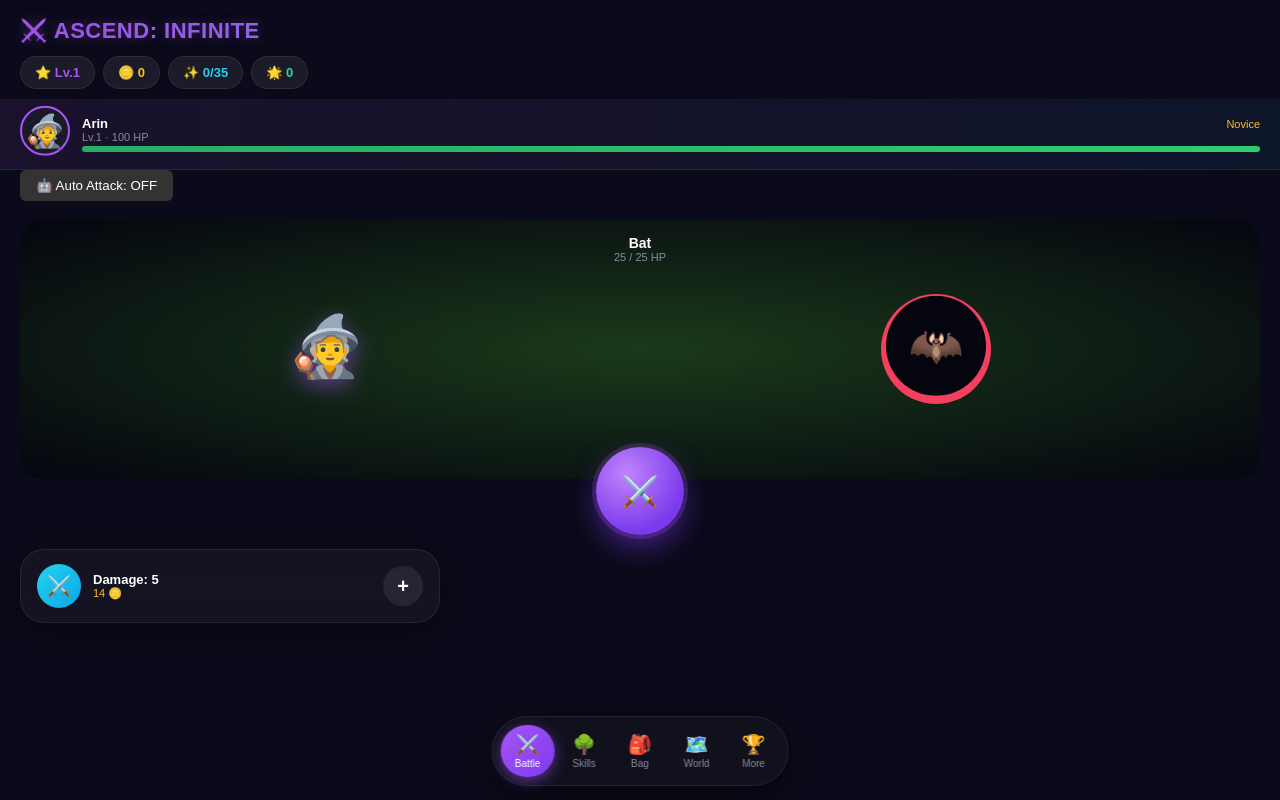
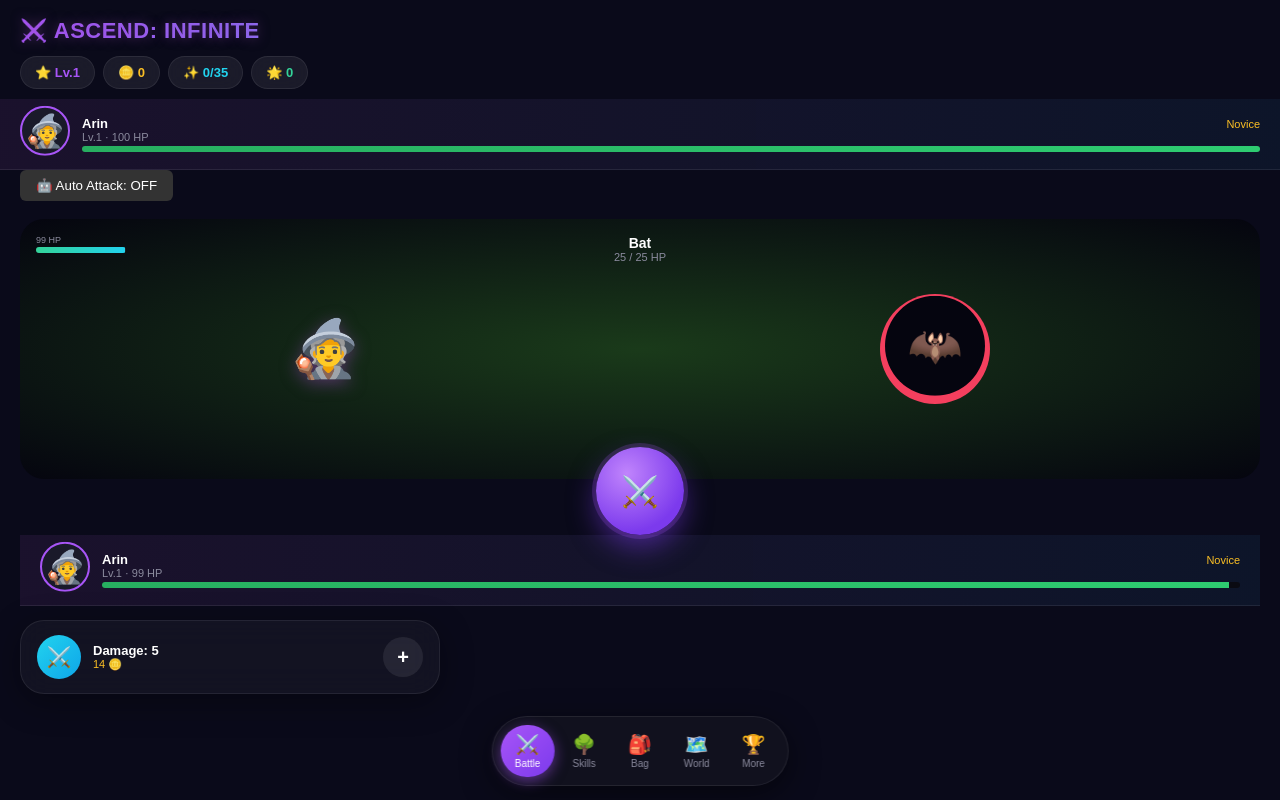
Before and after one commit to baidawi433/ascend-infinite, a React (Vite) app: page / in a window 1280 px wide. Built offline with nearby package versions, Linux system fonts and the light colour scheme.

Commit message:
feat: enemies fight back - player HP system with damage, regen, and down/recovery state

```diff
--- a/src/App.jsx
+++ b/src/App.jsx
@@ -2,6 +2,7 @@ import ToastNotification from "./components/ToastNotification";
 import LevelUpOverlay from "./components/LevelUpOverlay";
 import CharacterCard from "./components/CharacterCard";
 import { useState, useEffect, useRef } from "react";
+import { usePlayerHp } from "./game/usePlayerHp";
 import CombatScreen from "./components/CombatScreen";
 import BossScreen from "./components/BossScreen";
 import UpgradePanel from "./components/UpgradePanel";
@@ -166,6 +167,7 @@ function App() {
     (gameState.damage + equipmentDamageBonus) * (1 + totalDamageBonusPercent / 100)
   );
   const effectiveHp = gameState.hp + equipmentHpBonus;
+  const playerHp = usePlayerHp(effectiveHp);
 
   const { boss, attackBoss } = useBossFight(effectiveDamage, currentAreaId, isBossActive, gameState.bossesDefeated, handleBossDefeated);
   const bossAvailable = hasAvailableBoss(currentAreaId, gameState.bossesDefeated);
@@ -207,6 +209,7 @@ function App() {
                 autoAttackEnabled={gameState.autoAttackEnabled}
                 critChance={gameState.critChance}
                 critMultiplier={gameState.critMultiplier}
+                playerHp={playerHp}
               />
             )}
 
@@ -224,7 +227,7 @@ function App() {
               </p>
             )}
 
-            {isBossActive && <BossScreen boss={boss} attackBoss={attackBoss} autoAttackEnabled={gameState.autoAttackEnabled} areaId={currentAreaId} />}
+      <CharacterCard gameState={gameState} effectiveHp={playerHp.currentHp} maxHp={playerHp.maxHp} isDown={playerHp.isDown} />
 
             <UpgradePanel gameState={gameState} setGameState={setGameState} />
           </>
--- a/src/components/BattleArena.jsx
+++ b/src/components/BattleArena.jsx
@@ -5,7 +5,7 @@ import { useState, useEffect, useRef } from "react";
 import { getAreaThemeColor } from "../game/areas";
 import AnimatedNumber from "./AnimatedNumber";
 
-function BattleArena({ enemyName, enemyEmoji, enemyKey, enemyHp, enemyMaxHp, isCritical, isDying, triggerAttackId, areaId }) {
+function BattleArena({ enemyName, enemyEmoji, enemyKey, enemyHp, enemyMaxHp, isCritical, isDying, triggerAttackId, areaId, playerHitClass = "" }) {
   const [playerAnim, setPlayerAnim] = useState("sprite-idle");
   const [enemyAnim, setEnemyAnim] = useState("sprite-idle");
   const prevAttackId = useRef(triggerAttackId);
@@ -54,9 +54,9 @@ function BattleArena({ enemyName, enemyEmoji, enemyKey, enemyHp, enemyMaxHp, isC
 
       {/* Arena tengah: player - vs - enemy dengan radial ring */}
       <div style={{ display: "flex", alignItems: "center", justifyContent: "space-around", height: "260px", padding: "0 10px" }}>
-        <div className={playerAnim} style={{ fontSize: "60px", filter: "drop-shadow(0 6px 10px rgba(168,85,247,0.5))" }}>
-          🧙
-        </div>
+        <div className={`${playerAnim} ${playerHitClass}`} style={{ fontSize: "56px", filter: "drop-shadow(0 4px 8px rgba(142,68,173,0.5))" }}>
+        🧙
+      </div>
 
         {/* Enemy dengan radial HP ring di sekelilingnya */}
         <div
--- a/src/components/BossScreen.jsx
+++ b/src/components/BossScreen.jsx
@@ -1,24 +1,21 @@
 // BossScreen.jsx
-import { useState, useCallback } from "react";
+import { useState, useCallback, useEffect, useRef } from "react";
 import { useAutoAttack } from "../game/useAutoAttack";
 import { playAttackSound } from "../game/audio";
 import BattleArena from "./BattleArena";
+import PlayerHpBar from "./PlayerHpBar";
 
 const bossEmojiMap = {
-  forest_guardian: "🌳", goblin_king: "👑",
-  sand_wyrm: "🐍", desert_tyrant: "🦂",
-  frost_queen: "❄️", ice_colossus: "🧊",
-  flame_titan: "🔥", magma_lord: "🌋",
-  shadow_knight: "🗡️", abyss_beast: "🐺",
-  necromancer_king: "💀", celestial_serpent: "🐉",
-  demon_general: "👹", ancient_dragon: "🐲",
-  void_guardian: "🌌", time_keeper: "⏳",
-  fallen_angel: "🪽", world_eater: "🌍",
-  infinity_guardian: "🔱", the_ascended: "♾️",
+  forest_guardian: "🌳", goblin_king: "👑", sand_wyrm: "🐍", desert_tyrant: "🦂",
+  frost_queen: "❄️", ice_colossus: "🧊", flame_titan: "🔥", magma_lord: "🌋",
+  shadow_knight: "🗡️", abyss_beast: "🐺", necromancer_king: "💀", celestial_serpent: "🐉",
+  demon_general: "👹", ancient_dragon: "🐲", void_guardian: "🌌", time_keeper: "⏳",
+  fallen_angel: "🪽", world_eater: "🌍", infinity_guardian: "🔱", the_ascended: "♾️",
 };
 
-function BossScreen({ boss, attackBoss, autoAttackEnabled, areaId }) {
+function BossScreen({ boss, attackBoss, autoAttackEnabled, areaId, playerHp }) {
   const [isShaking, setIsShaking] = useState(false);
+  const [isPlayerHit, setIsPlayerHit] = useState(false);
   const [attackTrigger, setAttackTrigger] = useState(0);
 
   const handleAttack = useCallback(() => {
@@ -30,6 +27,16 @@ function BossScreen({ boss, attackBoss, autoAttackEnabled, areaId }) {
   }, [attackBoss]);
 
   useAutoAttack(autoAttackEnabled && !!boss, handleAttack);
+
+  useEffect(() => {
+    if (!boss || playerHp.isDown) return;
+    const interval = setInterval(() => {
+      playerHp.takeDamage(boss.damage || 5);
+      setIsPlayerHit(true);
+      setTimeout(() => setIsPlayerHit(false), 300);
+    }, 2000);
+    return () => clearInterval(interval);
+  }, [boss, playerHp.isDown, playerHp.takeDamage]);
 
   if (!boss) return null;
 
@@ -56,18 +63,32 @@ function BossScreen({ boss, attackBoss, autoAttackEnabled, areaId }) {
           isDying={false}
           triggerAttackId={attackTrigger}
           areaId={areaId}
+          playerHitClass={isPlayerHit ? "sprite-hit" : ""}
         />
       </div>
+
+      <PlayerHpBar currentHp={playerHp.currentHp} maxHp={playerHp.maxHp} isDown={playerHp.isDown} />
 
       <div style={{ display: "flex", justifyContent: "center", marginTop: "-32px", position: "relative", zIndex: 10 }}>
         <button
           onClick={handleAttack}
           className="fab-attack"
-          style={{ background: "radial-gradient(circle at 35% 30%, #fb7185, #e11d48 70%)", boxShadow: "0 0 0 4px rgba(244,63,94,0.25), 0 12px 28px rgba(225,29,72,0.5)" }}
+          disabled={playerHp.isDown}
+          style={{
+            background: "radial-gradient(circle at 35% 30%, #fb7185, #e11d48 70%)",
+            boxShadow: "0 0 0 4px rgba(244,63,94,0.25), 0 12px 28px rgba(225,29,72,0.5)",
+            ...(playerHp.isDown ? { opacity: 0.4, cursor: "not-allowed" } : {}),
+          }}
         >
           ⚔️
         </button>
       </div>
+
+      {playerHp.isDown && (
+        <p style={{ textAlign: "center", fontSize: "12px", color: "var(--color-danger)", marginTop: "8px" }}>
+          😵 You're down! Recovering...
+        </p>
+      )}
     </div>
   );
 }
--- a/src/components/CharacterCard.jsx
+++ b/src/components/CharacterCard.jsx
@@ -1,8 +1,8 @@
 // CharacterCard.jsx
 import AnimatedNumber from "./AnimatedNumber";
 
-function CharacterCard({ gameState, effectiveHp }) {
-  const hpPercent = 100;
+function CharacterCard({ gameState, effectiveHp, maxHp, isDown }) {
+  const hpPercent = maxHp ? Math.max(0, Math.min(100, (effectiveHp / maxHp) * 100)) : 100;
 
   function getTitle(level) {
     if (level >= 1000) return "Infinity Walker";
@@ -40,10 +40,10 @@ function CharacterCard({ gameState, effectiveHp }) {
           <span style={{ fontSize: "11px", color: "var(--color-accent-gold)" }}>{getTitle(gameState.level)}</span>
         </div>
         <div style={{ fontSize: "11px", color: "var(--color-text-muted)", marginBottom: "3px" }}>
-          Lv.{gameState.level} · <AnimatedNumber value={effectiveHp} /> HP
+          Lv.{gameState.level} · {isDown ? "😵 Down" : <><AnimatedNumber value={effectiveHp} /> HP</>}
         </div>
         <div style={{ background: "#0a0a12", borderRadius: "4px", overflow: "hidden", height: "6px" }}>
-          <div style={{ width: `${hpPercent}%`, background: "linear-gradient(90deg, #27ae60, #2ecc71)", height: "100%" }} />
+          <div style={{ width: `${hpPercent}%`, background: isDown ? "#555" : "linear-gradient(90deg, #27ae60, #2ecc71)", height: "100%", transition: "width 0.2s ease" }} />
         </div>
       </div>
     </div>
--- a/src/components/CombatScreen.jsx
+++ b/src/components/CombatScreen.jsx
@@ -4,27 +4,30 @@ import { useCombat } from "../game/useCombat";
 import { useAutoAttack } from "../game/useAutoAttack";
 import FloatingDamageNumber from "./FloatingDamageNumber";
 import BattleArena from "./BattleArena";
+import PlayerHpBar from "./PlayerHpBar";
 import { playAttackSound, playCriticalSound } from "../game/audio";
 
 const enemyEmojiMap = {
-  slime: "🟢", goblin: "👺", wolf: "🐺", bat: "🦇", spider: "🕷️",
-  bandit: "🥷", scorpion: "🦂", sand_wraith: "👻",
-  ice_wolf: "🐺", frost_bat: "🦇", ice_golem: "🗿",
-  fire_imp: "😈", magma_slime: "🟠", flame_hound: "🐕",
-  shadow_wolf: "🐺", dark_knight: "🗡️", wraith: "👻",
-  skeleton_warrior: "💀", zombie_lord: "🧟", cursed_spirit: "👻",
-  lesser_demon: "😈", abyss_stalker: "👹", hellhound: "🐕",
-  void_wraith: "🌌", star_eater: "⭐", null_entity: "⚫",
-  fallen_seraph: "🪽", light_wraith: "✨", divine_guardian: "😇",
-  infinity_spawn: "♾️", reality_shard: "💎", chaos_entity: "🌀",
+  slime: "🟢", goblin: "👺", wolf: "🐺", bat: "🦇", spider: "🕷️", forest_sprite: "🧚", wild_boar: "🐗",
+  bandit: "🥷", scorpion: "🦂", sand_wraith: "👻", desert_jackal: "🐕", mummy: "🧟", sand_worm: "🪱",
+  ice_wolf: "🐺", frost_bat: "🦇", ice_golem: "🗿", snow_troll: "🧌", yeti: "🦧", frozen_wraith: "👻",
+  fire_imp: "😈", magma_slime: "🟠", flame_hound: "🐕", lava_golem: "🗿", ember_wraith: "👻", cinder_bat: "🦇",
+  shadow_wolf: "🐺", dark_knight: "🗡️", wraith: "👻", nightmare_horse: "🐴", shade_assassin: "🥷", void_hound: "🐕",
+  skeleton_warrior: "💀", zombie_lord: "🧟", cursed_spirit: "👻", bone_golem: "🗿", grave_wraith: "👻", plague_bearer: "🦠",
+  lesser_demon: "😈", abyss_stalker: "👹", hellhound: "🐕", imp_lord: "😈", soul_reaper: "💀", brimstone_beast: "🐐",
+  void_wraith: "🌌", star_eater: "⭐", null_entity: "⚫", cosmic_horror: "👁️", dimension_shard: "💎", gravity_wisp: "🌀",
+  fallen_seraph: "🪽", light_wraith: "✨", divine_guardian: "😇", star_seraphim: "🌟", radiant_wisp: "✨", holy_construct: "⛪",
+  infinity_spawn: "♾️", reality_shard: "💎", chaos_entity: "🌀", paradox_wraith: "👻", eternity_construct: "🗿", unmaker: "⚫",
 };
 
-function CombatScreen({ damage, areaId, onReward, autoAttackEnabled, critChance, critMultiplier }) {
+function CombatScreen({ damage, areaId, onReward, autoAttackEnabled, critChance, critMultiplier, playerHp }) {
   const [floatingNumbers, setFloatingNumbers] = useState([]);
   const [isCritical, setIsCritical] = useState(false);
   const [isDying, setIsDying] = useState(false);
+  const [isPlayerHit, setIsPlayerHit] = useState(false);
   const attackIdRef = useRef(0);
   const [attackTrigger, setAttackTrigger] = useState(0);
+  const enemyAttackTimerRef = useRef(null);
 
   const handleDamageDealt = useCallback((dmg, critical) => {
     const numberId = `${Date.now()}-${Math.random().toString(36).slice(2, 6)}`;
@@ -52,6 +55,17 @@ function CombatScreen({ damage, areaId, onReward, autoAttackEnabled, critChance,
 
   useAutoAttack(autoAttackEnabled, attackEnemy);
 
+  // Musuh menyerang balik otomatis tiap 2.5 detik, selama tidak down
+  useEffect(() => {
+    if (playerHp.isDown) return;
+    enemyAttackTimerRef.current = setInterval(() => {
+      playerHp.takeDamage(enemy.damage || 1);
+      setIsPlayerHit(true);
+      setTimeout(() => setIsPlayerHit(false), 300);
+    }, 2500);
+    return () => clearInterval(enemyAttackTimerRef.current);
+  }, [enemy.damage, playerHp.isDown, playerHp.takeDamage]);
+
   const enemyEmoji = enemyEmojiMap[enemy.id] || "👹";
 
   const prevEnemyIdRef = useRef(enemy.id);
@@ -77,14 +91,22 @@ function CombatScreen({ damage, areaId, onReward, autoAttackEnabled, critChance,
         isDying={isDying}
         triggerAttackId={attackTrigger}
         areaId={areaId}
+        playerHitClass={isPlayerHit ? "sprite-hit" : ""}
       />
 
-      {/* FAB Attack button - mengambang di bawah tengah arena, sedikit overlap */}
+      <PlayerHpBar currentHp={playerHp.currentHp} maxHp={playerHp.maxHp} isDown={playerHp.isDown} />
+
       <div style={{ display: "flex", justifyContent: "center", marginTop: "-32px", position: "relative", zIndex: 10 }}>
-        <button onClick={attackEnemy} className="fab-attack">
+        <button onClick={attackEnemy} className="fab-attack" disabled={playerHp.isDown} style={playerHp.isDown ? { opacity: 0.4, cursor: "not-allowed" } : {}}>
           ⚔️
         </button>
       </div>
+
+      {playerHp.isDown && (
+        <p style={{ textAlign: "center", fontSize: "12px", color: "var(--color-danger)", marginTop: "8px" }}>
+          😵 You're down! Recovering...
+        </p>
+      )}
 
       {floatingNumbers.map((n) => (
         <FloatingDamageNumber
--- /dev/null
+++ b/src/components/PlayerHpBar.jsx
@@ -0,0 +1,25 @@
+// PlayerHpBar.jsx
+import AnimatedNumber from "./AnimatedNumber";
+
+function PlayerHpBar({ currentHp, maxHp, isDown }) {
+  const percent = Math.max(0, Math.min(100, (currentHp / maxHp) * 100));
+
+  return (
+    <div style={{ position: "absolute", top: "16px", left: "16px", width: "90px" }}>
+      <div style={{ fontSize: "9px", color: "var(--color-text-muted)", marginBottom: "2px" }}>
+        {isDown ? "😵 DOWN" : <><AnimatedNumber value={currentHp} duration={200} /> HP</>}
+      </div>
+      <div style={{ background: "rgba(255,255,255,0.08)", borderRadius: "var(--radius-pill)", height: "6px", overflow: "hidden" }}>
+        <div
+          style={{
+            width: `${percent}%`, height: "100%",
+            background: isDown ? "#555" : percent > 30 ? "linear-gradient(90deg, #34d399, #22d3ee)" : "linear-gradient(90deg, #f43f5e, #fb7185)",
+            transition: "width 0.2s ease, background 0.3s ease",
+          }}
+        />
+      </div>
+    </div>
+  );
+}
+
+export default PlayerHpBar;
--- a/src/game/bosses.js
+++ b/src/game/bosses.js
@@ -50,9 +50,11 @@ export function getBossForArea(areaId, defeatedBossIds) {
   if (!bossQueue) return null;
 
   const nextBoss = bossQueue.find((b) => !defeatedBossIds.includes(b.id));
-  if (!nextBoss) return null; // semua boss area ini sudah dikalahkan
+  if (!nextBoss) return null;
 
-  return { ...nextBoss, currentHp: nextBoss.hp };
+  // Boss memukul lebih keras dari musuh biasa (6% dari HP-nya, bukan 4%)
+  const bossDamage = Math.max(1, Math.floor(nextBoss.hp * 0.06));
+  return { ...nextBoss, currentHp: nextBoss.hp, damage: bossDamage };
 }
 
 // Cek apakah masih ada boss yang bisa ditantang di area ini
--- a/src/game/enemies.js
+++ b/src/game/enemies.js
@@ -89,5 +89,7 @@ export function getRandomEnemy(areaId) {
   const list = enemiesByArea[areaId] || enemiesByArea.whispering_forest;
   const index = Math.floor(Math.random() * list.length);
   const base = list[index];
-  return { ...base, currentHp: base.hp };
+  // Damage musuh dihitung dari HP-nya sendiri, supaya musuh kuat juga memukul lebih keras
+  const enemyDamage = Math.max(1, Math.floor(base.hp * 0.04));
+  return { ...base, currentHp: base.hp, damage: enemyDamage };
 }
--- /dev/null
+++ b/src/game/usePlayerHp.js
@@ -0,0 +1,51 @@
+// usePlayerHp.js
+// Mengatur HP pemain: menerima damage dari musuh, regen otomatis, dan kondisi "down" saat HP habis
+
+import { useState, useEffect, useRef, useCallback } from "react";
+
+const REGEN_PERCENT_PER_SECOND = 0.02; // regen 2% max HP tiap detik
+const DOWN_DURATION_MS = 4000; // durasi "down" saat HP habis, sebelum bangkit lagi dengan HP separuh
+
+export function usePlayerHp(maxHp) {
+  const [currentHp, setCurrentHp] = useState(maxHp);
+  const [isDown, setIsDown] = useState(false);
+  const downTimeoutRef = useRef(null);
+
+  // Kalau maxHp berubah (misal equip item baru), sesuaikan currentHp secara proporsional
+  const prevMaxHpRef = useRef(maxHp);
+  useEffect(() => {
+    if (maxHp !== prevMaxHpRef.current) {
+      setCurrentHp((prev) => Math.min(maxHp, Math.max(1, prev + (maxHp - prevMaxHpRef.current))));
+      prevMaxHpRef.current = maxHp;
+    }
+  }, [maxHp]);
+
+  // Regen otomatis tiap detik, kalau tidak sedang down
+  useEffect(() => {
+    if (isDown) return;
+    const interval = setInterval(() => {
+      setCurrentHp((prev) => Math.min(maxHp, prev + maxHp * REGEN_PERCENT_PER_SECOND));
+    }, 1000);
+    return () => clearInterval(interval);
+  }, [maxHp, isDown]);
+
+  const takeDamage = useCallback((amount) => {
+    setCurrentHp((prev) => {
+      const newHp = Math.max(0, prev - amount);
+      if (newHp <= 0 && !isDown) {
+        setIsDown(true);
+        downTimeoutRef.current = setTimeout(() => {
+          setIsDown(false);
+          setCurrentHp(maxHp * 0.5); // bangkit dengan 50% HP
+        }, DOWN_DURATION_MS);
+      }
+      return newHp;
+    });
+  }, [maxHp, isDown]);
+
+  useEffect(() => {
+    return () => clearTimeout(downTimeoutRef.current);
+  }, []);
+
+  return { currentHp: Math.floor(currentHp), maxHp, isDown, takeDamage };
+}
```
